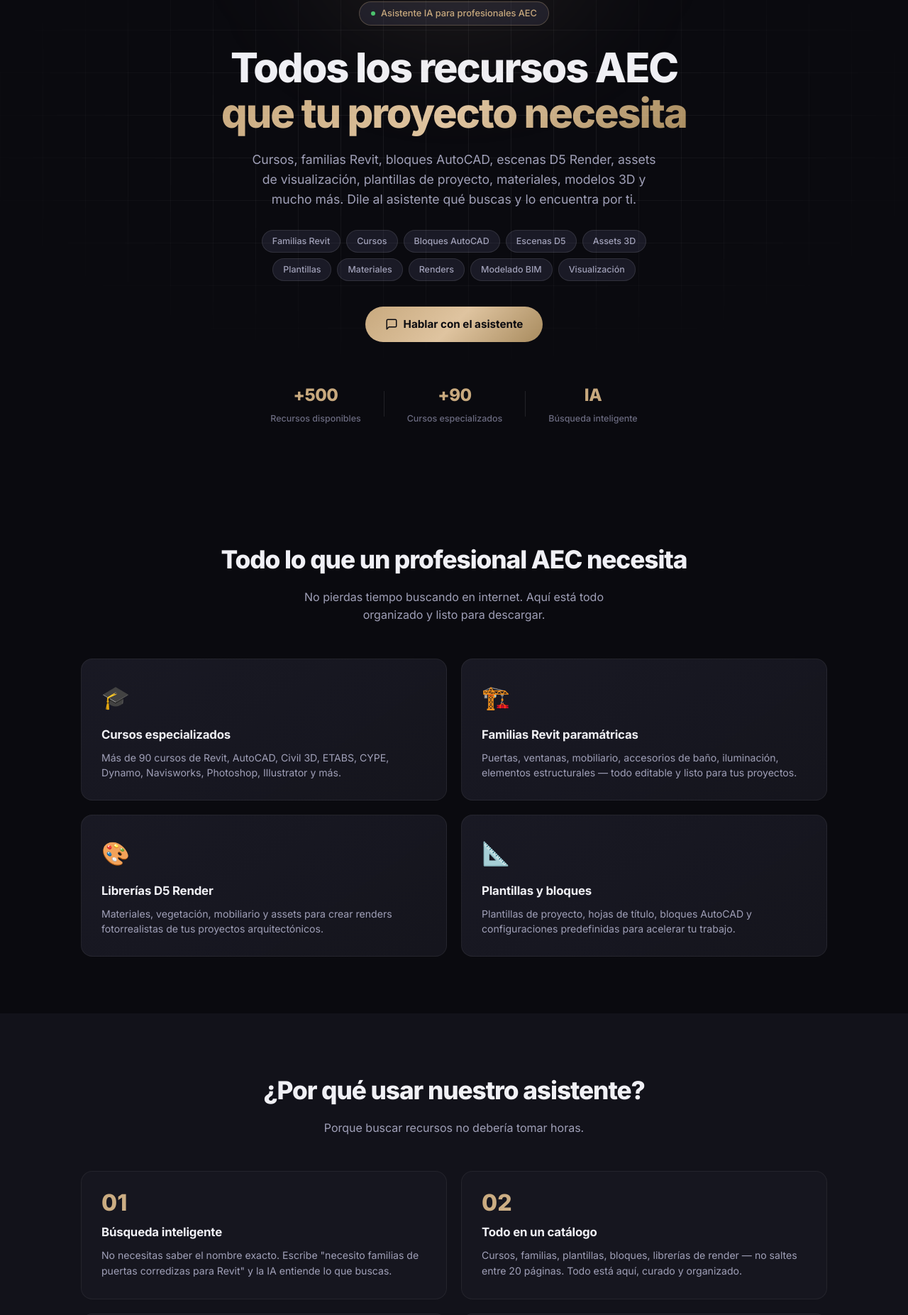
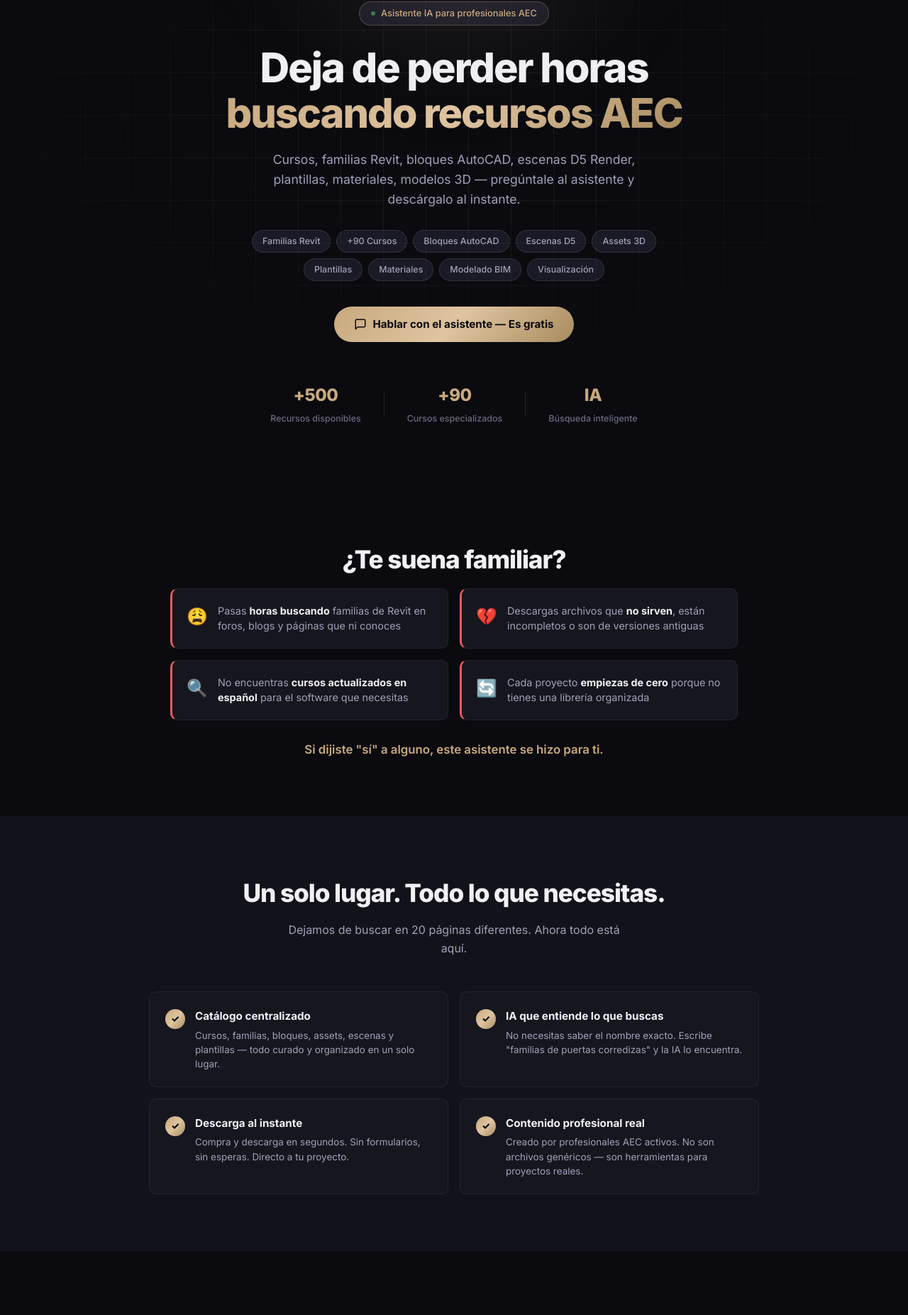
Before and after one commit to carlosgustavolozanoriveros-bot/arch-rag-core, a Next.js app: page / in a window 1280 px wide. Shown: the part 138-1991 px from the top of the page at 71% size. Built offline with nearby package versions, Linux system fonts and the light colour scheme.

Commit message:
feat: finalize persuasive landing page styling and content

```diff
--- a/app/globals.css
+++ b/app/globals.css
@@ -1878,3 +1878,225 @@ body:has([class*="waybox"]) {
   filter: blur(40px);
   pointer-events: none;
 }
+
+/* Pain Section */
+.landing-pain-grid {
+  display: grid;
+  grid-template-columns: repeat(2, 1fr);
+  gap: 16px;
+  max-width: 800px;
+  margin: 0 auto 28px;
+}
+
+.landing-pain-card {
+  display: flex;
+  align-items: flex-start;
+  gap: 14px;
+  padding: 20px;
+  background: var(--bg-card);
+  border: 1px solid var(--border-subtle);
+  border-radius: var(--radius-md);
+  border-left: 3px solid var(--accent-red);
+}
+
+.landing-pain-icon {
+  font-size: 1.5rem;
+  flex-shrink: 0;
+}
+
+.landing-pain-card p {
+  font-size: 0.9rem;
+  line-height: 1.5;
+  color: var(--text-secondary);
+}
+
+.landing-pain-card strong {
+  color: var(--text-primary);
+}
+
+.landing-pain-conclusion {
+  text-align: center;
+  font-size: 1.05rem;
+  font-weight: 600;
+  color: var(--accent-gold);
+}
+
+/* Solution Section */
+.landing-solution-grid {
+  display: grid;
+  grid-template-columns: repeat(2, 1fr);
+  gap: 16px;
+  max-width: 860px;
+  margin: 0 auto;
+}
+
+.landing-solution-item {
+  display: flex;
+  gap: 14px;
+  padding: 22px;
+  background: var(--bg-card);
+  border: 1px solid var(--border-subtle);
+  border-radius: var(--radius-md);
+  transition: all var(--transition-base);
+}
+
+.landing-solution-item:hover {
+  border-color: var(--border-gold);
+}
+
+.landing-solution-check {
+  width: 28px;
+  height: 28px;
+  display: flex;
+  align-items: center;
+  justify-content: center;
+  background: var(--gradient-gold);
+  color: #0a0a0f;
+  font-weight: 800;
+  font-size: 0.85rem;
+  border-radius: 50%;
+  flex-shrink: 0;
+  margin-top: 2px;
+}
+
+.landing-solution-item h4 {
+  font-size: 0.95rem;
+  font-weight: 700;
+  margin-bottom: 4px;
+}
+
+.landing-solution-item p {
+  font-size: 0.84rem;
+  line-height: 1.5;
+  color: var(--text-secondary);
+}
+
+/* Catalog Section */
+.landing-catalog-grid {
+  display: grid;
+  grid-template-columns: repeat(3, 1fr);
+  gap: 16px;
+}
+
+.landing-catalog-card {
+  padding: 24px;
+  background: var(--gradient-card);
+  border: 1px solid var(--border-subtle);
+  border-radius: var(--radius-lg);
+  transition: all var(--transition-base);
+  position: relative;
+}
+
+.landing-catalog-card:hover {
+  border-color: var(--border-gold);
+  transform: translateY(-3px);
+  box-shadow: var(--shadow-glow);
+}
+
+.landing-catalog-icon {
+  font-size: 2rem;
+  margin-bottom: 12px;
+}
+
+.landing-catalog-card h3 {
+  font-size: 1rem;
+  font-weight: 700;
+  margin-bottom: 6px;
+  letter-spacing: -0.01em;
+}
+
+.landing-catalog-card p {
+  font-size: 0.82rem;
+  line-height: 1.5;
+  color: var(--text-secondary);
+  margin-bottom: 12px;
+}
+
+.landing-catalog-tag {
+  display: inline-block;
+  padding: 3px 10px;
+  background: rgba(200, 169, 126, 0.1);
+  border: 1px solid var(--border-gold);
+  border-radius: var(--radius-full);
+  font-size: 0.7rem;
+  font-weight: 600;
+  color: var(--accent-gold);
+  text-transform: uppercase;
+  letter-spacing: 0.04em;
+}
+
+/* Demo Section */
+.landing-demo-wrapper {
+  position: relative;
+  max-width: 900px;
+  margin: 0 auto;
+  border-radius: var(--radius-xl);
+  overflow: hidden;
+  border: 1px solid var(--border-default);
+  box-shadow: var(--shadow-lg), 0 0 60px rgba(200, 169, 126, 0.06);
+}
+
+.landing-demo-image {
+  width: 100%;
+  height: auto;
+  display: block;
+}
+
+.landing-demo-overlay {
+  position: absolute;
+  inset: 0;
+  display: flex;
+  align-items: center;
+  justify-content: center;
+  background: rgba(10, 10, 15, 0.5);
+  opacity: 0;
+  transition: opacity var(--transition-base);
+}
+
+.landing-demo-wrapper:hover .landing-demo-overlay {
+  opacity: 1;
+}
+
+/* CTA Improved */
+.landing-cta-title {
+  font-size: clamp(1.5rem, 3vw, 2rem);
+  font-weight: 800;
+  line-height: 1.2;
+  letter-spacing: -0.03em;
+  margin-bottom: 16px;
+}
+
+.landing-cta-sub {
+  font-size: 0.95rem;
+  line-height: 1.6;
+  color: var(--text-secondary);
+  margin-bottom: 32px;
+}
+
+.landing-btn-lg {
+  padding: 16px 36px;
+  font-size: 1.05rem;
+}
+
+/* ---- Landing V3 Responsive ---- */
+@media (max-width: 768px) {
+  .landing-pain-grid {
+    grid-template-columns: 1fr;
+  }
+
+  .landing-solution-grid {
+    grid-template-columns: 1fr;
+  }
+
+  .landing-catalog-grid {
+    grid-template-columns: 1fr;
+  }
+
+  .landing-cta-box {
+    padding: 40px 24px;
+  }
+
+  .landing-cta-title {
+    font-size: 1.4rem;
+  }
+}
--- a/app/page.tsx
+++ b/app/page.tsx
@@ -1,4 +1,5 @@
 import Link from 'next/link';
+import Image from 'next/image';
 
 export default function LandingPage() {
   return (
@@ -19,7 +20,7 @@ export default function LandingPage() {
         </div>
       </nav>
 
-      {/* Hero Section */}
+      {/* ===== 1. HERO — El gancho ===== */}
       <section className="landing-hero">
         <div className="landing-hero-bg">
           <div className="landing-hero-glow" />
@@ -31,23 +32,21 @@ export default function LandingPage() {
             Asistente IA para profesionales AEC
           </div>
           <h1 className="landing-h1">
-            Todos los recursos AEC<br />
-            <span className="landing-h1-gold">que tu proyecto necesita</span>
+            Deja de perder horas<br />
+            <span className="landing-h1-gold">buscando recursos AEC</span>
           </h1>
           <p className="landing-subtitle">
-            Cursos, familias Revit, bloques AutoCAD, escenas D5 Render, assets de visualización,
-            plantillas de proyecto, materiales, modelos 3D y mucho más.
-            Dile al asistente qué buscas y lo encuentra por ti.
+            Cursos, familias Revit, bloques AutoCAD, escenas D5 Render, plantillas,
+            materiales, modelos 3D — pregúntale al asistente y descárgalo al instante.
           </p>
           <div className="landing-tags">
             <span className="landing-tag">Familias Revit</span>
-            <span className="landing-tag">Cursos</span>
+            <span className="landing-tag">+90 Cursos</span>
             <span className="landing-tag">Bloques AutoCAD</span>
             <span className="landing-tag">Escenas D5</span>
             <span className="landing-tag">Assets 3D</span>
             <span className="landing-tag">Plantillas</span>
             <span className="landing-tag">Materiales</span>
-            <span className="landing-tag">Renders</span>
             <span className="landing-tag">Modelado BIM</span>
             <span className="landing-tag">Visualización</span>
           </div>
@@ -56,7 +55,7 @@ export default function LandingPage() {
               <svg width="18" height="18" viewBox="0 0 24 24" fill="none" stroke="currentColor" strokeWidth="2" strokeLinecap="round" strokeLinejoin="round">
                 <path d="M21 15a2 2 0 0 1-2 2H7l-4 4V5a2 2 0 0 1 2-2h14a2 2 0 0 1 2 2z" />
               </svg>
-              Hablar con el asistente
+              Hablar con el asistente — Es gratis
             </Link>
           </div>
           <div className="landing-hero-stats">
@@ -78,74 +77,129 @@ export default function LandingPage() {
         </div>
       </section>
 
-      {/* What you'll find */}
+      {/* ===== 2. DOLOR — ¿Te suena familiar? ===== */}
       <section className="landing-section">
         <div className="landing-container">
-          <h2 className="landing-h2">Todo lo que un profesional AEC necesita</h2>
+          <h2 className="landing-h2">¿Te suena familiar?</h2>
+          <div className="landing-pain-grid">
+            <div className="landing-pain-card">
+              <div className="landing-pain-icon">😩</div>
+              <p>Pasas <strong>horas buscando</strong> familias de Revit en foros, blogs y páginas que ni conoces</p>
+            </div>
+            <div className="landing-pain-card">
+              <div className="landing-pain-icon">💔</div>
+              <p>Descargas archivos que <strong>no sirven</strong>, están incompletos o son de versiones antiguas</p>
+            </div>
+            <div className="landing-pain-card">
+              <div className="landing-pain-icon">🔍</div>
+              <p>No encuentras <strong>cursos actualizados en español</strong> para el software que necesitas</p>
+            </div>
+            <div className="landing-pain-card">
+              <div className="landing-pain-icon">🔄</div>
+              <p>Cada proyecto <strong>empiezas de cero</strong> porque no tienes una librería organizada</p>
+            </div>
+          </div>
+          <p className="landing-pain-conclusion">
+            Si dijiste &quot;sí&quot; a alguno, este asistente se hizo para ti.
+          </p>
+        </div>
+      </section>
+
+      {/* ===== 3. SOLUCIÓN — Nosotros lo resolvimos ===== */}
+      <section className="landing-section landing-section-alt">
+        <div className="landing-container">
+          <h2 className="landing-h2">Un solo lugar. Todo lo que necesitas.</h2>
           <p className="landing-section-sub">
-            No pierdas tiempo buscando en internet. Aquí está todo organizado y listo para descargar.
+            Dejamos de buscar en 20 páginas diferentes. Ahora todo está aquí.
           </p>
-          <div className="landing-features-grid">
-            <div className="landing-feature-card">
-              <div className="landing-feature-icon">🎓</div>
-              <h3>Cursos especializados</h3>
-              <p>Más de 90 cursos de Revit, AutoCAD, Civil 3D, ETABS, CYPE, Dynamo, Navisworks, Photoshop, Illustrator y más.</p>
+          <div className="landing-solution-grid">
+            <div className="landing-solution-item">
+              <div className="landing-solution-check">✓</div>
+              <div>
+                <h4>Catálogo centralizado</h4>
+                <p>Cursos, familias, bloques, assets, escenas y plantillas — todo curado y organizado en un solo lugar.</p>
+              </div>
             </div>
-            <div className="landing-feature-card">
-              <div className="landing-feature-icon">🏗️</div>
-              <h3>Familias Revit paramátricas</h3>
-              <p>Puertas, ventanas, mobiliario, accesorios de baño, iluminación, elementos estructurales — todo editable y listo para tus proyectos.</p>
+            <div className="landing-solution-item">
+              <div className="landing-solution-check">✓</div>
+              <div>
+                <h4>IA que entiende lo que buscas</h4>
+                <p>No necesitas saber el nombre exacto. Escribe &quot;familias de puertas corredizas&quot; y la IA lo encuentra.</p>
+              </div>
             </div>
-            <div className="landing-feature-card">
-              <div className="landing-feature-icon">🎨</div>
-              <h3>Librerías D5 Render</h3>
-              <p>Materiales, vegetación, mobiliario y assets para crear renders fotorrealistas de tus proyectos arquitectónicos.</p>
+            <div className="landing-solution-item">
+              <div className="landing-solution-check">✓</div>
+              <div>
+                <h4>Descarga al instante</h4>
+                <p>Compra y descarga en segundos. Sin formularios, sin esperas. Directo a tu proyecto.</p>
+              </div>
             </div>
-            <div className="landing-feature-card">
-              <div className="landing-feature-icon">📐</div>
-              <h3>Plantillas y bloques</h3>
-              <p>Plantillas de proyecto, hojas de título, bloques AutoCAD y configuraciones predefinidas para acelerar tu trabajo.</p>
+            <div className="landing-solution-item">
+              <div className="landing-solution-check">✓</div>
+              <div>
+                <h4>Contenido profesional real</h4>
+                <p>Creado por profesionales AEC activos. No son archivos genéricos — son herramientas para proyectos reales.</p>
+              </div>
             </div>
           </div>
         </div>
       </section>
 
-      {/* Why the assistant */}
-      <section className="landing-section landing-section-alt">
+      {/* ===== 4. CATÁLOGO — Mira todo lo que hay ===== */}
+      <section className="landing-section">
         <div className="landing-container">
-          <h2 className="landing-h2">¿Por qué usar nuestro asistente?</h2>
+          <h2 className="landing-h2">Mira todo lo que vas a encontrar</h2>
           <p className="landing-section-sub">
-            Porque buscar recursos no debería tomar horas.
+            Más de 500 recursos profesionales listos para usar.
           </p>
-          <div className="landing-why-grid">
-            <div className="landing-why-card">
-              <div className="landing-why-number">01</div>
-              <h3>Búsqueda inteligente</h3>
-              <p>No necesitas saber el nombre exacto. Escribe &quot;necesito familias de puertas corredizas para Revit&quot; y la IA entiende lo que buscas.</p>
+          <div className="landing-catalog-grid">
+            <div className="landing-catalog-card">
+              <div className="landing-catalog-icon">🎓</div>
+              <h3>Mega Pack +90 Cursos</h3>
+              <p>Revit, AutoCAD, Civil 3D, ETABS, CYPE, Dynamo, Navisworks, Photoshop, Illustrator y muchos más.</p>
+              <span className="landing-catalog-tag">Aprendizaje</span>
             </div>
-            <div className="landing-why-card">
-              <div className="landing-why-number">02</div>
-              <h3>Todo en un catálogo</h3>
-              <p>Cursos, familias, plantillas, bloques, librerías de render — no saltes entre 20 páginas. Todo está aquí, curado y organizado.</p>
+            <div className="landing-catalog-card">
+              <div className="landing-catalog-icon">🏗️</div>
+              <h3>Familias Revit</h3>
+              <p>Puertas, ventanas, mobiliario, baños, iluminación, elementos estructurales — todo paramétrico y editable.</p>
+              <span className="landing-catalog-tag">Modelado</span>
             </div>
-            <div className="landing-why-card">
-              <div className="landing-why-number">03</div>
-              <h3>Descarga inmediata</h3>
-              <p>Encuentras lo que necesitas, lo compras y lo descargas al instante. Sin esperas, sin formularios, directo a tu proyecto.</p>
+            <div className="landing-catalog-card">
+              <div className="landing-catalog-icon">🎨</div>
+              <h3>Escenas y Assets D5</h3>
+              <p>Materiales, vegetación, mobiliario y escenas completas para renders fotorrealistas.</p>
+              <span className="landing-catalog-tag">Renderizado</span>
             </div>
-            <div className="landing-why-card">
-              <div className="landing-why-number">04</div>
-              <h3>Contenido profesional</h3>
-              <p>Cada recurso fue creado por profesionales AEC activos. No son archivos genéricos — son herramientas reales para proyectos reales.</p>
+            <div className="landing-catalog-card">
+              <div className="landing-catalog-icon">📐</div>
+              <h3>Plantillas de proyecto</h3>
+              <p>Plantillas Revit, hojas de título, configuraciones predefinidas para empezar proyectos en minutos.</p>
+              <span className="landing-catalog-tag">Productividad</span>
+            </div>
+            <div className="landing-catalog-card">
+              <div className="landing-catalog-icon">✏️</div>
+              <h3>Bloques AutoCAD</h3>
+              <p>Bloques 2D y 3D organizados por categoría: arquitectura, mobiliario, instalaciones, detalles constructivos.</p>
+              <span className="landing-catalog-tag">Documentación</span>
+            </div>
+            <div className="landing-catalog-card">
+              <div className="landing-catalog-icon">🧩</div>
+              <h3>Packs temáticos</h3>
+              <p>Conjuntos completos para proyectos residenciales, comerciales, estructurales e institucionales.</p>
+              <span className="landing-catalog-tag">Paquetes</span>
             </div>
           </div>
         </div>
       </section>
 
-      {/* How it works */}
-      <section className="landing-section">
+      {/* ===== 5. CÓMO FUNCIONA — 3 pasos ===== */}
+      <section className="landing-section landing-section-alt">
         <div className="landing-container">
           <h2 className="landing-h2">Así de fácil funciona</h2>
+          <p className="landing-section-sub">
+            Sin complicaciones. Sin registro obligatorio.
+          </p>
           <div className="landing-steps">
             <div className="landing-step">
               <div className="landing-step-number">1</div>
@@ -156,55 +210,87 @@ export default function LandingPage() {
             <div className="landing-step">
               <div className="landing-step-number">2</div>
               <h3>Encuentra</h3>
-              <p>La IA analiza tu consulta y te muestra los recursos más relevantes de nuestro catálogo.</p>
+              <p>La IA analiza tu consulta y te muestra los recursos más relevantes con vista previa.</p>
             </div>
             <div className="landing-step-arrow">→</div>
             <div className="landing-step">
               <div className="landing-step-number">3</div>
               <h3>Descarga</h3>
-              <p>Selecciona el recurso, cómpralo y descárgalo al instante. Listo para usar en tu proyecto.</p>
+              <p>Selecciona, compra y descárgalo al instante. Listo para usar en tu proyecto.</p>
             </div>
           </div>
         </div>
       </section>
 
-      {/* Social proof */}
-      <section className="landing-section landing-section-alt">
+      {/* ===== 6. PARA QUIÉN — Esto es para ti ===== */}
+      <section className="landing-section">
         <div className="landing-container">
-          <h2 className="landing-h2">Hecho por profesionales, para profesionales</h2>
+          <h2 className="landing-h2">¿Para quién es esto?</h2>
+          <p className="landing-section-sub">
+            Si trabajas o estudias en el mundo AEC, esto es para ti.
+          </p>
           <div className="landing-trust-grid">
             <div className="landing-trust-item">
               <div className="landing-trust-icon">🏛️</div>
-              <h4>Arquitectura</h4>
-              <p>Familias de diseño, materiales, renders, plantillas de presentación</p>
+              <h4>Arquitectos</h4>
+              <p>Familias de diseño, materiales, renders, plantillas de presentación, escenas D5</p>
             </div>
             <div className="landing-trust-item">
               <div className="landing-trust-icon">⚙️</div>
-              <h4>Ingeniería</h4>
-              <p>Modelos estructurales, MEP, Civil 3D, cálculos, plantillas técnicas</p>
+              <h4>Ingenieros</h4>
+              <p>Modelos estructurales, MEP, Civil 3D, ETABS, CYPE, cálculos y plantillas técnicas</p>
             </div>
             <div className="landing-trust-item">
-              <div className="landing-trust-icon">🔨</div>
-              <h4>Construcción</h4>
-              <p>Planificación, presupuestos, programación de obra, documentación</p>
+              <div className="landing-trust-icon">📚</div>
+              <h4>Estudiantes</h4>
+              <p>+90 cursos completos, plantillas base, bloques, familias para aprender desde cero</p>
             </div>
           </div>
         </div>
       </section>
 
-      {/* CTA Final */}
+      {/* ===== 7. DEMO — Mira cómo funciona ===== */}
+      <section className="landing-section landing-section-alt">
+        <div className="landing-container">
+          <h2 className="landing-h2">Mira cómo funciona</h2>
+          <p className="landing-section-sub">
+            Así se ve una conversación real con el asistente.
+          </p>
+          <div className="landing-demo-wrapper">
+            <Image
+              src="/chat-preview.png"
+              alt="Vista previa del asistente AEC mostrando una conversación con resultados de recursos BIM"
+              width={900}
+              height={560}
+              className="landing-demo-image"
+              priority={false}
+            />
+            <div className="landing-demo-overlay">
+              <Link href="/chat" className="landing-btn-primary">
+                Probar ahora — Es gratis
+              </Link>
+            </div>
+          </div>
+        </div>
+      </section>
+
+      {/* ===== 8. CTA FINAL — Cierre ===== */}
       <section className="landing-cta-section">
         <div className="landing-container">
           <div className="landing-cta-box">
-            <h2 className="landing-h2" style={{ marginBottom: '12px' }}>Deja de buscar. Empieza a encontrar.</h2>
-            <p className="landing-section-sub" style={{ marginBottom: '32px' }}>
-              Consultar con el asistente es gratis. Escríbele lo que necesitas y descubre todo lo que tenemos para ti.
+            <h2 className="landing-cta-title">
+              Cada minuto buscando es un minuto<br />
+              <span className="landing-h1-gold">que no estás diseñando</span>
+            </h2>
+            <p className="landing-cta-sub">
+              Consultar con el asistente es gratis. Sin registro obligatorio, sin compromiso.<br />
+              Escríbele lo que necesitas y descubre todo lo que tenemos para ti.
             </p>
-            <Link href="/chat" className="landing-btn-primary">
-              <svg width="18" height="18" viewBox="0 0 24 24" fill="none" stroke="currentColor" strokeWidth="2" strokeLinecap="round" strokeLinejoin="round">
+            <Link href="/chat" className="landing-btn-primary landing-btn-lg">
+              <svg width="20" height="20" viewBox="0 0 24 24" fill="none" stroke="currentColor" strokeWidth="2" strokeLinecap="round" strokeLinejoin="round">
                 <path d="M21 15a2 2 0 0 1-2 2H7l-4 4V5a2 2 0 0 1 2-2h14a2 2 0 0 1 2 2z" />
               </svg>
-              Hablar con el asistente
+              Empezar ahora
             </Link>
           </div>
         </div>
```
Also changed, not shown: public/chat-preview.png (added).
